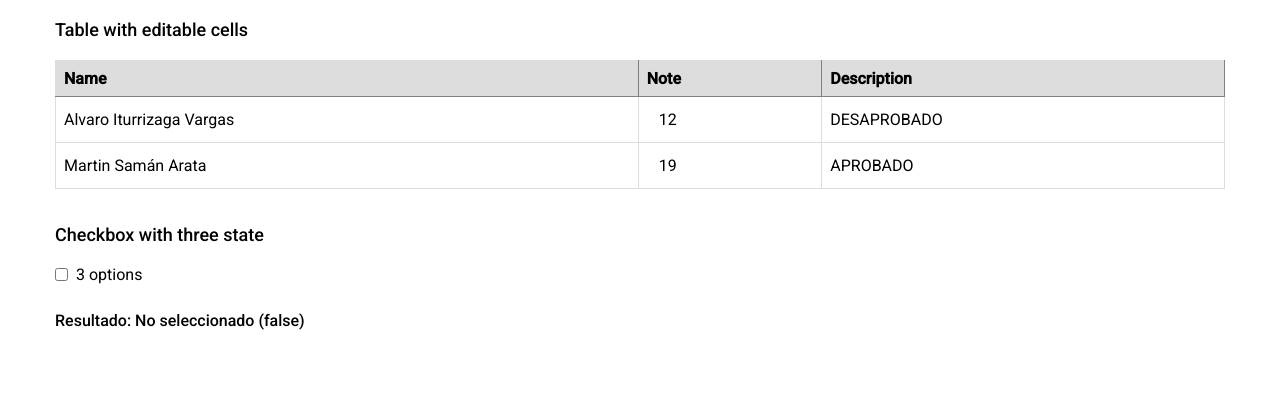
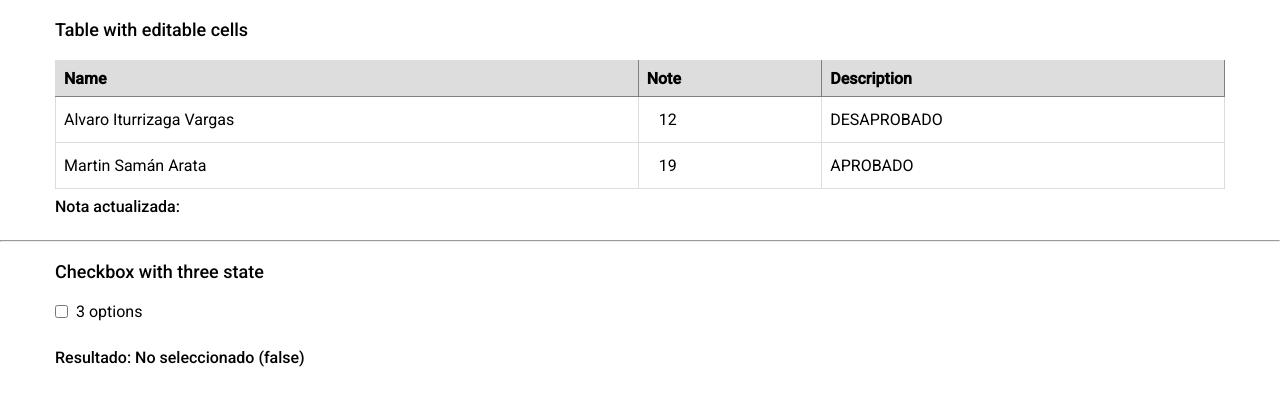
Before and after one commit to aiturrizaga/vg-app-tutorial, an Angular app: page / in a window 1280 px wide. Shown: the top 406 px of the page. Built offline with nearby package versions, Linux system fonts and the light colour scheme.

Commit message:
Update table edit cell component

```diff
--- a/src/app/app.component.html
+++ b/src/app/app.component.html
@@ -3,6 +3,8 @@
     <h3 class="text-lg font-medium pb-4">Table with editable cells</h3>
     <app-table-edit-cell></app-table-edit-cell>
   </div>
+
+  <hr>
 
   <div class="container py-4">
     <h3 class="text-lg font-medium pb-4">Checkbox with three state</h3>
--- a/src/app/components/table-editable-cells/table-edit-cell.component.html
+++ b/src/app/components/table-editable-cells/table-edit-cell.component.html
@@ -19,10 +19,16 @@
         <input class="w-95 border rounded py-2 px-2" type="text"
                [appAutoFocus]="true" [appSelectAll]="true"
                appOnlyNumber numericType="number" [maxValue]="20"
-               [(ngModel)]="data.note" (blur)="stopEdit(data.note)" aria-label="editable cell"/>
+               [(ngModel)]="data.note" (blur)="stopEdit(data.note)" (keyup.enter)="stopEdit(data.note)"
+               aria-label="editable cell"/>
       </ng-template>
     </td>
     <td>{{ data.description }}</td>
   </tr>
   </tbody>
 </table>
+
+<div class="py-2">
+  <span class="font-medium">Nota actualizada: </span>
+  <span>{{ selectedValue }}</span>
+</div>
--- a/src/app/components/table-editable-cells/table-edit-cell.component.ts
+++ b/src/app/components/table-editable-cells/table-edit-cell.component.ts
@@ -1,4 +1,4 @@
-import {Component, OnInit} from '@angular/core';
+import { Component, OnInit } from '@angular/core';
 
 interface ItemData {
   uuid: string;
@@ -62,6 +62,8 @@ export class TableEditCellComponent implements OnInit {
   editableId: string | null = null;
   listOfData: ItemData[] = TABLE_EDIT_DATA;
 
+  selectedValue: number;
+
   constructor() {
   }
 
@@ -74,7 +76,7 @@ export class TableEditCellComponent implements OnInit {
 
   stopEdit(value: any): void {
     this.editableId = null;
-    console.log('Update value: ', value);
+    this.selectedValue = value;
   }
 
 }
```
